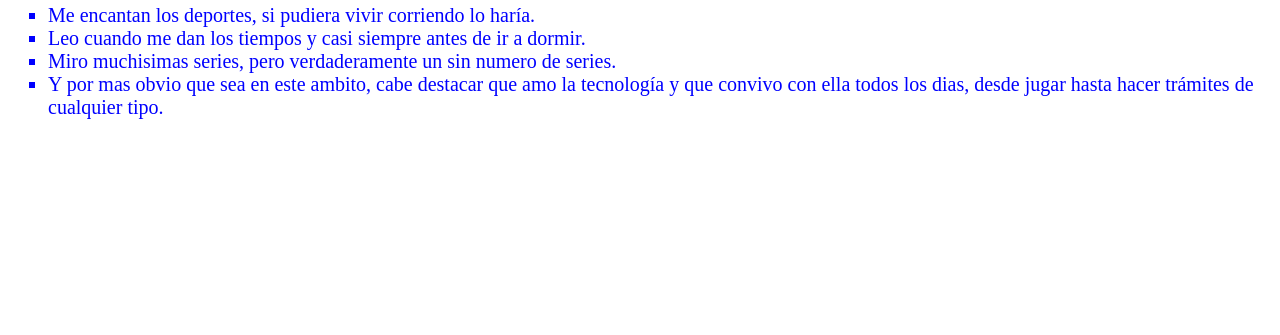
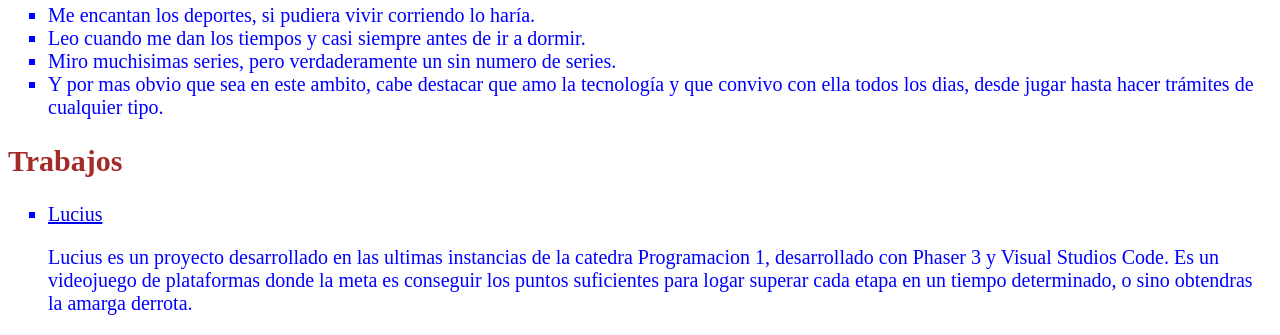
Before and after one commit to axelcastelnovo/Perfil2021, a plain HTML site: page index.html in a window 1280 px wide. Shown: the part 711-1046 px from the top of the page. Before the commit the page ends 850 px from the top, so only its background shows below. Drawn offline with Linux system fonts and the light colour scheme.

Commit message:
agregado de Lucius

```diff
--- a/index.html
+++ b/index.html
@@ -68,4 +68,9 @@
   <li>Y por mas obvio que sea en este ambito, cabe destacar que amo la tecnología y que convivo con ella todos los dias, desde jugar hasta hacer trámites de cualquier tipo.</li>
  </ul>
 
+ <h2>Trabajos</h2>
+ <ul type= square>
+ <a href="https://s-baldi.github.io/Trabajo_Final_Prog"><li>Lucius</a>
+  <p>Lucius es un proyecto desarrollado en las ultimas instancias de la catedra Programacion 1, desarrollado con Phaser 3 y Visual Studios Code. Es un videojuego de plataformas donde la meta es conseguir los puntos suficientes para logar superar cada etapa en un tiempo determinado, o sino obtendras la amarga derrota.</p>
+
 </html>
```
Lines whose indentation alone changed are shown as unchanged.
